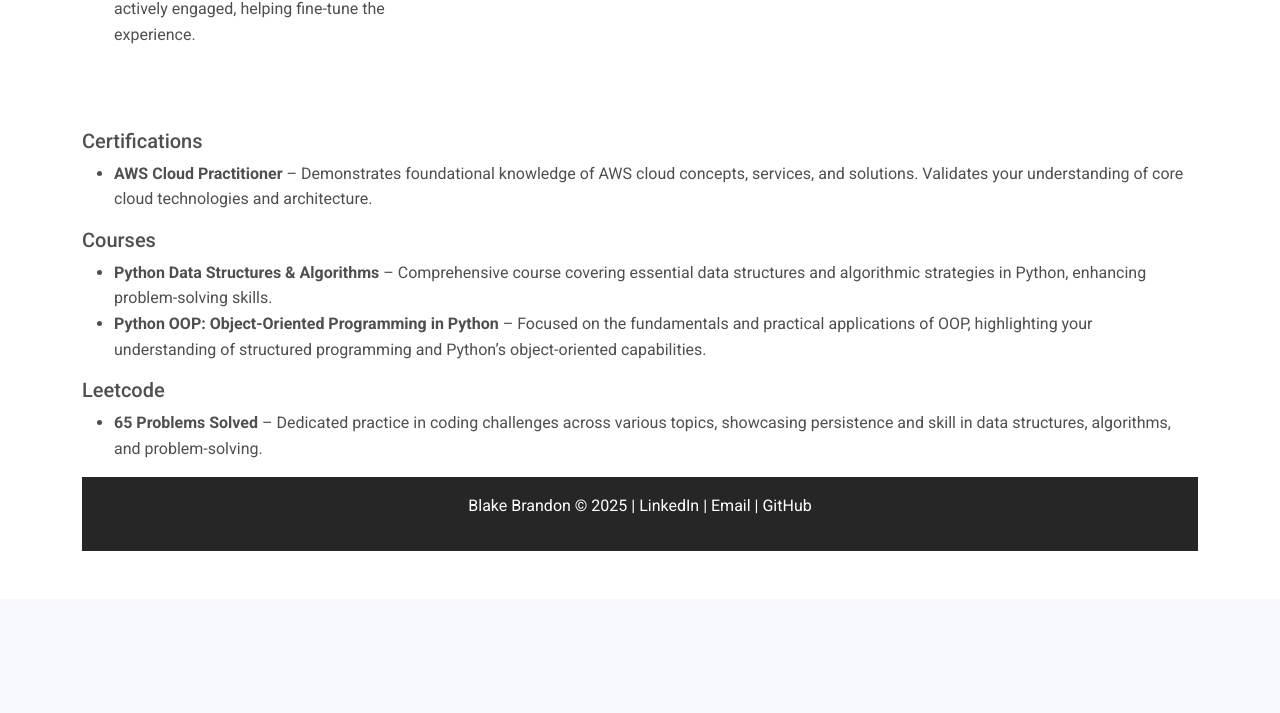
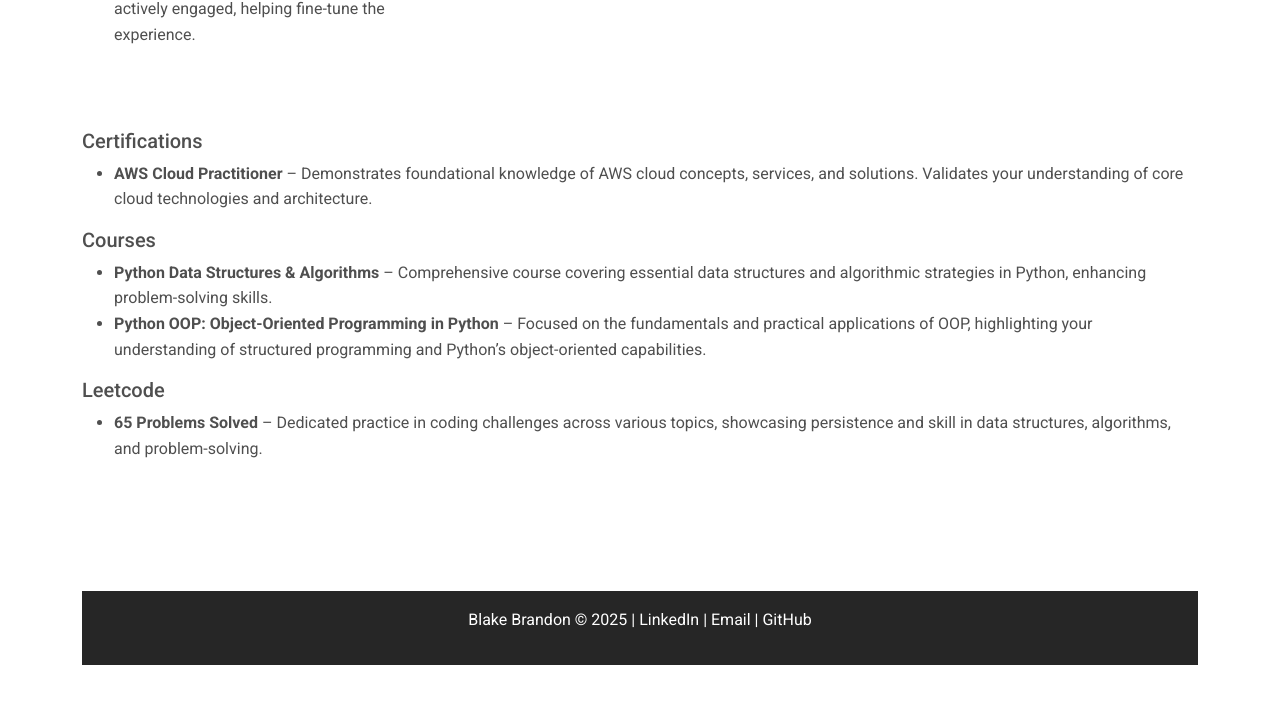
Before and after one commit to blakebrandon-hub/Portfolio-Website, a Flask app: page / in a window 1280 px wide. Shown: the part 1769-2482 px from the top of the page. Before the commit the page ends 2320 px from the top, so only its background shows below. Run offline with Flask 3, Linux system fonts and the light colour scheme; some libraries are stand-ins or nearby versions.

Commit message:
Update index.html

```diff
--- a/templates/index.html
+++ b/templates/index.html
@@ -291,7 +291,7 @@ This project integrates Stripe Checkout, offering a secure and efficient payment
 
 
 
-          <div id="certs" style="text-align: left; padding-top: 10%;">
+          <div id="certs" style="text-align: left; padding-top: 10%; padding-bottom: 10%;">
             <h5>Certifications</h5>
             <ul>
               <li><strong>AWS Cloud Practitioner</strong> – Demonstrates foundational knowledge of AWS cloud concepts, services, and solutions. Validates your understanding of core cloud technologies and architecture.</li>
@@ -335,7 +335,7 @@ This project integrates Stripe Checkout, offering a secure and efficient payment
   </main>-->
   <!--Main layout-->
 
-<footer class="bg-dark text-white text-center p-3" style="width: 100%; padding-top: 10%;">
+<footer class="bg-dark text-white text-center p-3" style="width: 100%;">
 
     <p>Blake Brandon © 2025 | <a href="https://linkedin.com" target="_blank" class="text-white">LinkedIn</a> | <a href='mailto:blakeebrandon.dev@gmail.com' target="_blank" class="text-white">Email</a> | <a href="https://github.com/blakebrandon-hub" target="_blank" class="text-white">GitHub</a></p>
 </footer>
```
